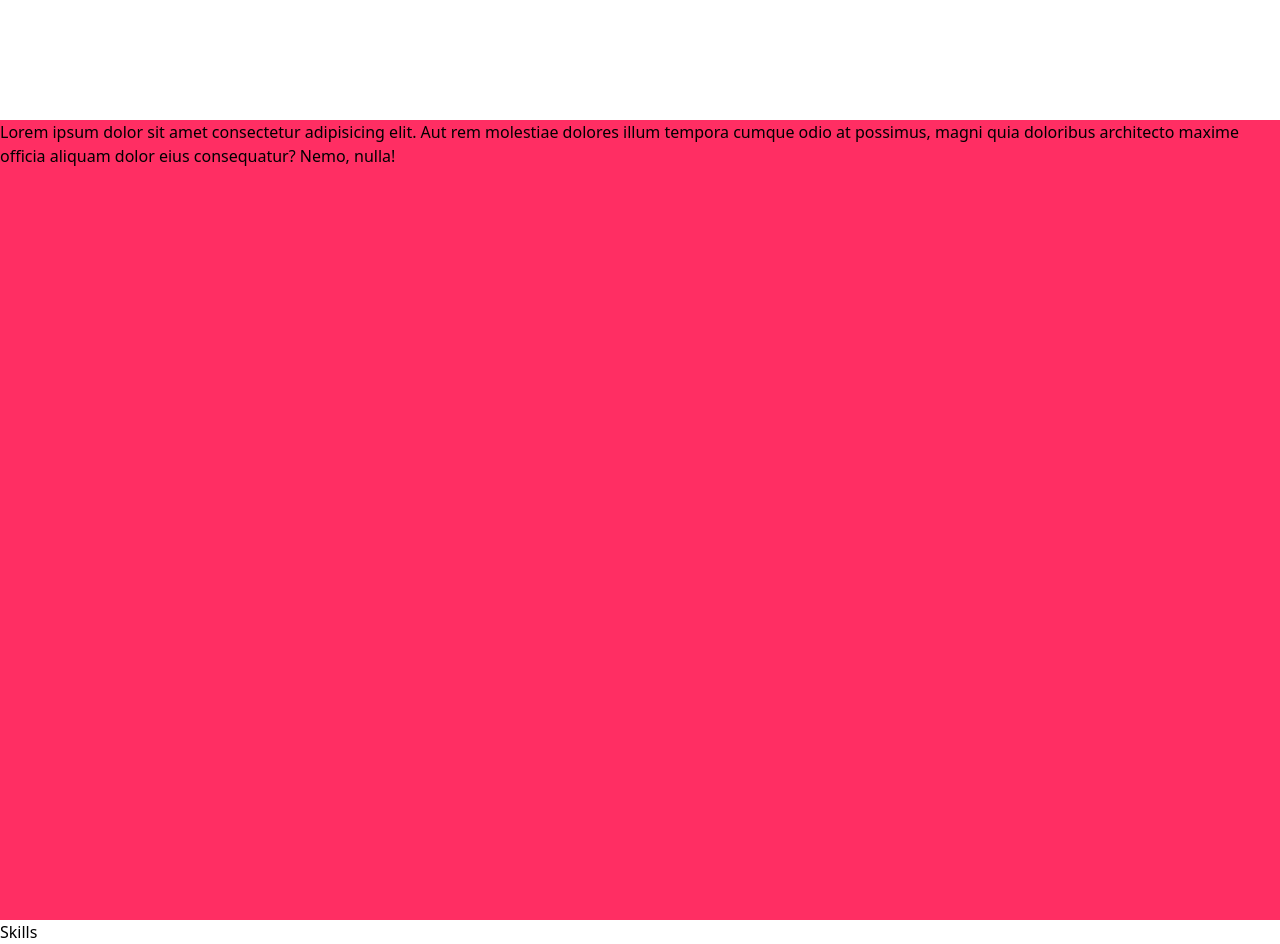
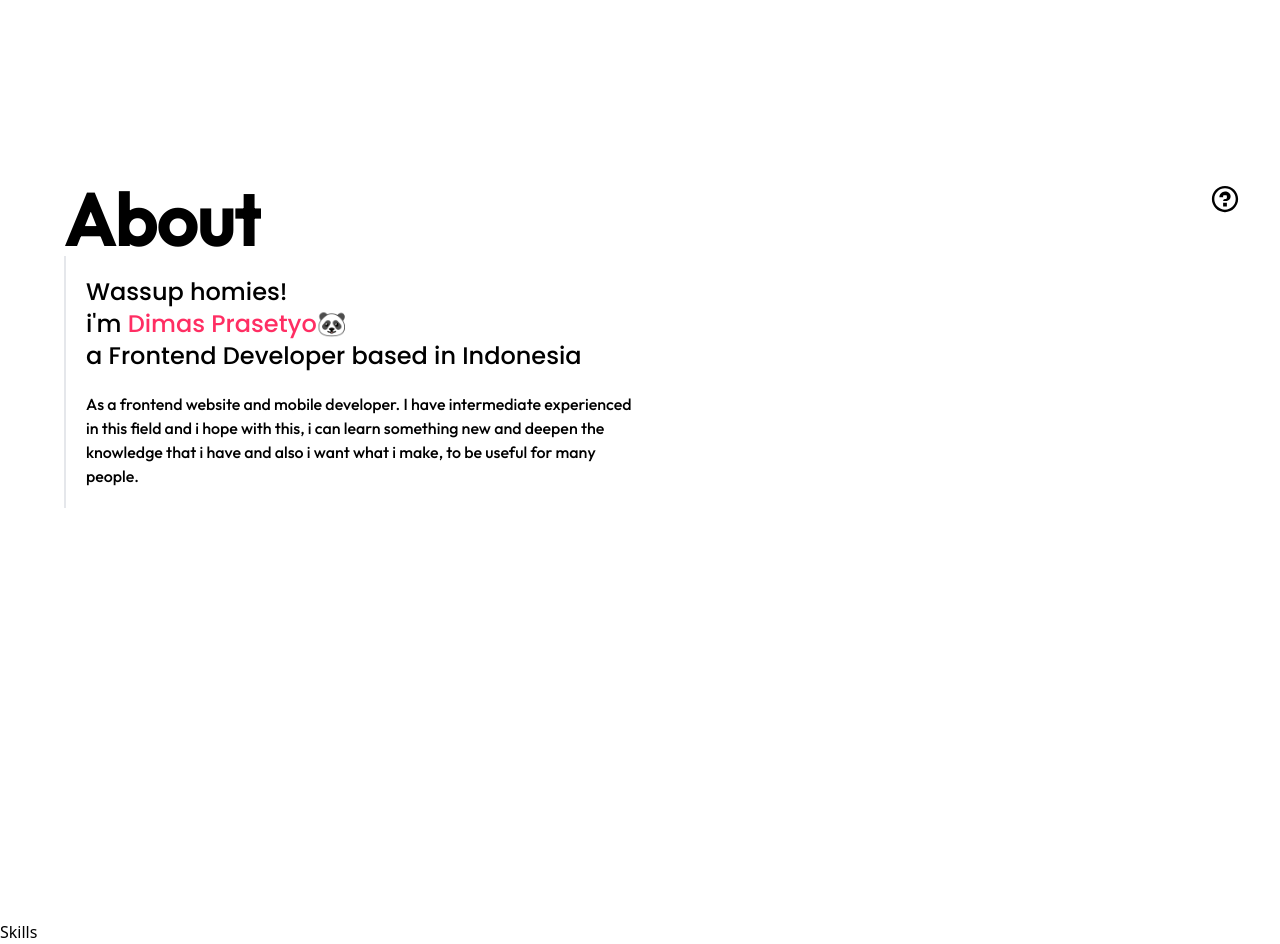
Before and after one commit to DSQL-MONGKEY/Dportfolio-v1, a React (Vite) app: page / in a window 1280 px wide. Shown: the part 680-1624 px from the top of the page. Built offline with nearby package versions, Linux system fonts and the light colour scheme.

Commit message:
feat<About.tsx>: create about section container

```diff
--- a/src/container/About.tsx
+++ b/src/container/About.tsx
@@ -1,9 +1,47 @@
+import { GoQuestion } from "react-icons/go"
+import { styles } from "@constants/styles"
+import Reveal from "./Reveal"
 
 const About = () => {
+
    return (
-      <div className="w-full h-screen dark:text-white bg-[#FF2E63]">
-         Lorem ipsum dolor sit amet consectetur adipisicing elit. Aut rem molestiae dolores illum tempora cumque odio at possimus, magni quia doloribus architecto maxime officia aliquam dolor eius consequatur? Nemo, nulla!
-      </div>
+      <section
+      id="about"
+      className={`${styles.padding} ${styles.paddingY} w-full h-screen dark:text-white`}>
+         <span className="absolute right-0 text-[20px] sm:text-[30px] mr-10">
+            <GoQuestion/>
+         </span>
+         <div className="flex">
+               <Reveal>
+                  <h2
+                  className="font-outfit font-black text-5xl sm:text-7xl">
+                     About
+                  </h2>
+               </Reveal>
+            </div>
+
+         <div className="flex flex-col gap-5 border-l-2  p-5">
+            <div className="sm:w-1/2">
+               <Reveal>
+                  <h2 className="text-2xl font-poppins">
+                     Wassup homies! <br />
+                     i&apos;m <span className="text-[#FF2E63] dark:text-green-600">
+                        Dimas Prasetyo🐼
+                        </span>&nbsp;
+                        <br />a <span className="">Frontend Developer</span> based in Indonesia
+                  </h2>
+               </Reveal>
+            </div>
+            <div className="sm:w-1/2">
+               <Reveal>
+                  <p className="font-outfit">
+                     As a frontend website and mobile developer. I have intermediate experienced in this field and i hope with this, i can learn something new and deepen the knowledge that i have and also i want what i make, to be useful for many people.
+                  </p>
+               </Reveal>
+            </div>
+
+         </div>
+      </section>
    )
 }
 
--- a/src/index.css
+++ b/src/index.css
@@ -2,8 +2,9 @@
 @tailwind components;
 @tailwind utilities;
 
-* {
-  box-sizing: "border-box";
+html {
+  box-sizing: border-box;
+  scroll-behavior: smooth;
 }
 
 /* fonts */
```
